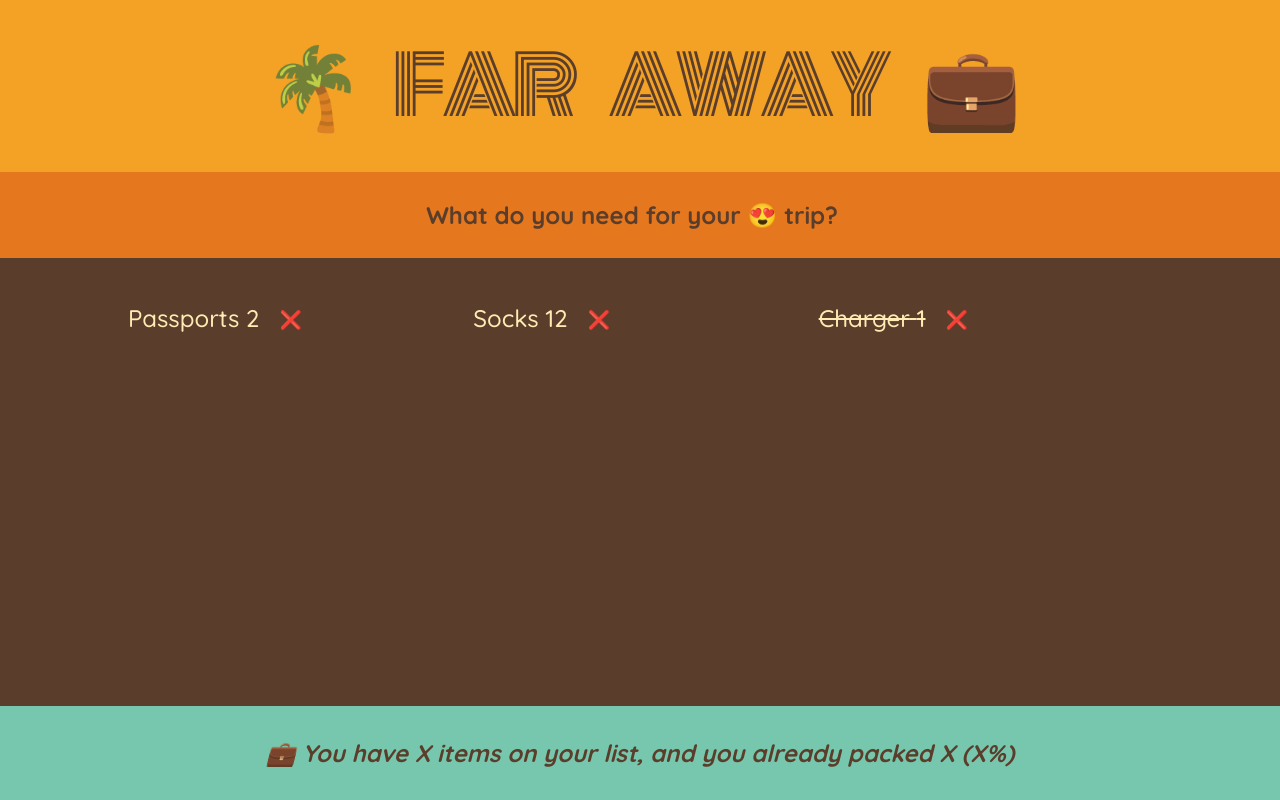
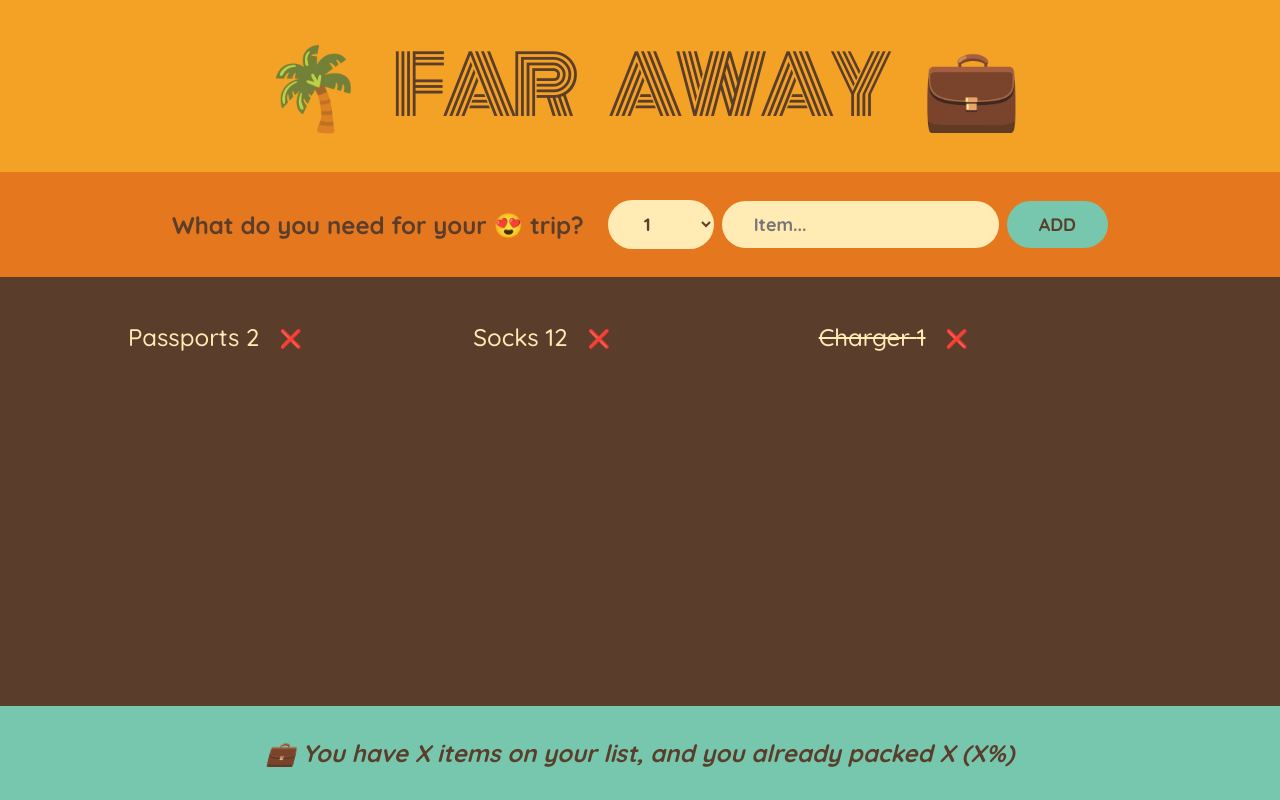
Before and after one commit to rehanmosabbir/travel-list, a React (Create React App) app: page / in a window 1280 px wide. Built offline with nearby package versions, Linux system fonts and the light colour scheme.

Commit message:
implement controlled element

```diff
--- a/src/App.js
+++ b/src/App.js
@@ -1,7 +1,9 @@
+import { useState } from "react";
+
 const initialItems = [
   { id: 1, description: "Passports", quantity: 2, packed: false },
   { id: 2, description: "Socks", quantity: 12, packed: false },
-  { id: 2, description: "Charger", quantity: 1, packed: true },
+  { id: 3, description: "Charger", quantity: 1, packed: true },
 ];
 
 export default function App() {
@@ -19,10 +21,36 @@
   return <h1>🌴 Far Away 💼</h1>;
 }
 function Form() {
+  const [description, setDescription] = useState("");
+  const [quantity, setQuantity] = useState(1);
+  function handleSubmit(e) {
+    e.preventDefault();
+    const newItem = { description, quantity, packed: false, id: new Date() };
+    console.log(newItem);
+    setDescription("");
+    setQuantity(1);
+  }
   return (
-    <div className="add-form">
+    <form className="add-form" onSubmit={handleSubmit}>
       <h3>What do you need for your 😍 trip?</h3>
-    </div>
+      <select
+        value={quantity}
+        onChange={(e) => setQuantity(Number(e.target.value))}
+      >
+        {Array.from({ length: 20 }, (_, i) => i + 1).map((num) => (
+          <option key={num} value={num}>
+            {num}
+          </option>
+        ))}
+      </select>
+      <input
+        type="text"
+        placeholder="Item..."
+        value={description}
+        onChange={(e) => setDescription(e.target.value)}
+      />
+      <button>Add</button>
+    </form>
   );
 }
 function PackingList() {
@@ -30,7 +58,7 @@
     <div className="list">
       <ul>
         {initialItems.map((item) => (
-          <Item item={item} />
+          <Item item={item} key={item.id} />
         ))}
       </ul>
     </div>
```
